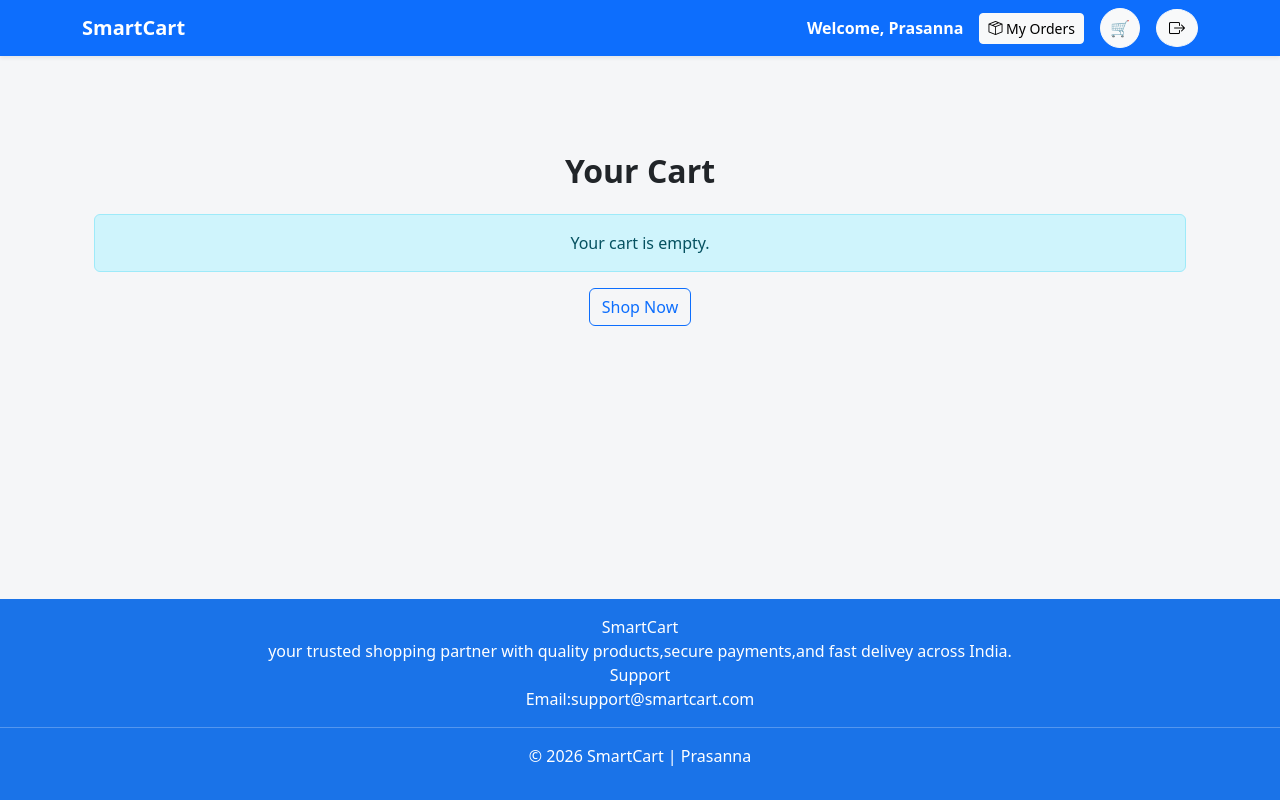
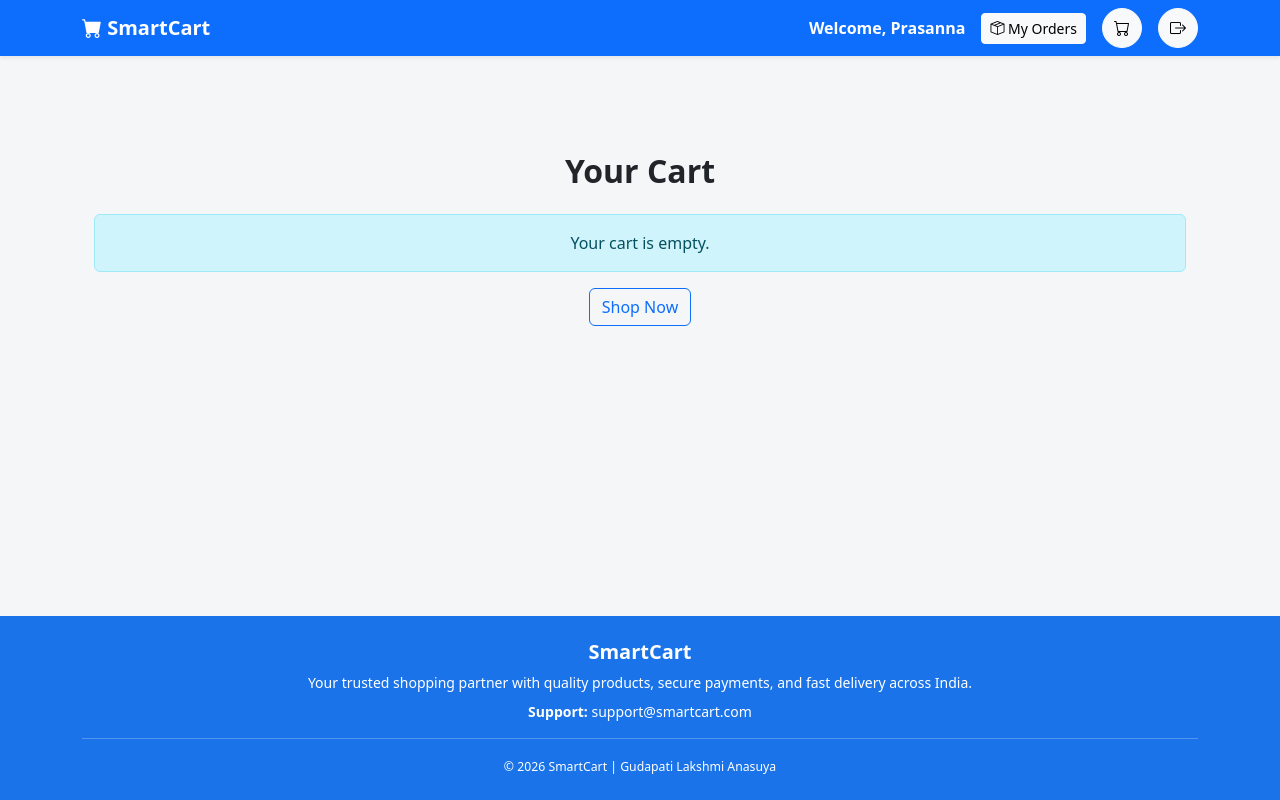
Before and after one commit to prasanna341/smartcartproject2, a Flask app: page /user/cart in a window 1280 px wide. Run offline with Flask 3, Linux system fonts and the light colour scheme; a user stored in the database is signed in; data comes from the database, SQL or seed files in the repository; data that the repository does not hold is empty.

Commit message:
initial commit

```diff
--- a/templates/base1.html
+++ b/templates/base1.html
@@ -2,11 +2,18 @@
 <html lang="en">
 <head>
     <meta charset="UTF-8">
+
+    <!-- ✅ IMPORTANT FOR RESPONSIVENESS -->
+    <meta name="viewport" content="width=device-width, initial-scale=1">
+
     <title>{% block title %}SmartCart{% endblock %}</title>
+
+    <!-- Bootstrap Icons -->
     <link rel="stylesheet" href="https://cdn.jsdelivr.net/npm/bootstrap-icons@1.11.1/font/bootstrap-icons.css">
 
     <!-- Bootstrap CSS -->
     <link href="https://cdn.jsdelivr.net/npm/bootstrap@5.3.2/dist/css/bootstrap.min.css" rel="stylesheet">
+
     <style>
         body {
             background-color: #f5f6f8;
@@ -21,53 +28,58 @@ body {
             transform: translateY(-6px);
             box-shadow: 0 12px 25px rgba(0,0,0,0.08);
         }
+
+        footer {
+            font-size: 14px;
+        }
     </style>
-
-
 </head>
 
 <body class="d-flex flex-column min-vh-100">
 
-<!-- USER NAVBAR -->
+<!-- ================= NAVBAR ================= -->
 
 <nav class="navbar navbar-expand-lg navbar-dark shadow-sm" style="background-color: #0d6efd;">
-
     <div class="container">
 
         <!-- Brand -->
         <a class="navbar-brand fw-bold text-white" href="/user/products">
-            SmartCart
+            <i class="bi bi-cart-fill"></i> SmartCart
         </a>
 
+        <!-- Mobile Toggle -->
         <button class="navbar-toggler" type="button" data-bs-toggle="collapse" data-bs-target="#navbarNav">
             <span class="navbar-toggler-icon"></span>
         </button>
 
-        <div class="collapse navbar-collapse justify-content-end" id="navbarNav">
-            <ul class="navbar-nav align-items-center">
+        <!-- ✅ EDITED NAVBAR CONTENT -->
+        <div class="collapse navbar-collapse" id="navbarNav">
 
             {% if session.get('user_id') %}
 
+            <ul class="navbar-nav ms-auto align-items-lg-center gap-lg-3 text-center text-lg-start">
+
                 <!-- Welcome -->
-                    <li class="nav-item me-3">
-                        <span class="fw-semibold text-white">
+                <li class="nav-item">
+                    <span class="fw-semibold text-white d-block py-2">
                         Welcome, {{ session['user_name'] }}
                     </span>
                 </li>
 
-                    <!-- My Orders Button -->
-                    <li class="nav-item me-3">
-                        <a href="/user/my-orders" class="btn btn-light btn-sm">
+                <!-- My Orders -->
+                <li class="nav-item">
+                    <a href="/user/my-orders" class="btn btn-light btn-sm w-100 w-lg-auto">
                         <i class="bi bi-box-seam"></i> My Orders
                     </a>
                 </li>
 
                 <!-- Cart -->
-                    <li class="nav-item me-3">
+                <li class="nav-item">
                     <a href="/user/cart"
-                           class="btn btn-light rounded-circle position-relative d-flex align-items-center justify-content-center"
-                           style="width:40px; height:40px;">
-                            🛒
+                       class="btn btn-light position-relative d-flex align-items-center justify-content-center"
+                       style="width:40px; height:40px; border-radius:50%;">
+                        <i class="bi bi-cart"></i>
+
                         {% if cart_count|default(0) > 0 %}
                         <span class="position-absolute top-0 start-100 translate-middle badge rounded-pill bg-danger">
                             {{ cart_count }}
@@ -76,55 +88,69 @@ body {
                     </a>
                 </li>
 
-                    <!-- ✅ OLD Logout Icon (Unchanged) -->
+                <!-- Logout -->
                 <li class="nav-item">
-                        <a href="/user-logout" class="btn btn-light rounded-circle">
+                    <a href="/user-logout"
+                       class="btn btn-light d-flex align-items-center justify-content-center"
+                       style="width:40px; height:40px; border-radius:50%;">
                         <i class="bi bi-box-arrow-right"></i>
                     </a>
                 </li>
 
+            </ul>
+
             {% else %}
 
-                    <li class="nav-item me-2">
-                        <a class="btn btn-light btn-sm px-3" href="/user/user-login">
+            <ul class="navbar-nav ms-auto gap-lg-2 text-center">
+
+                <li class="nav-item">
+                    <a class="btn btn-light btn-sm px-3 w-100 w-lg-auto" href="/user/user-login">
                         Login
                     </a>
                 </li>
 
                 <li class="nav-item">
-                        <a class="btn btn-light btn-sm px-3" href="/user-register">
+                    <a class="btn btn-light btn-sm px-3 w-100 w-lg-auto" href="/user-register">
                         Register
                     </a>
                 </li>
 
+            </ul>
+
             {% endif %}
 
-            </ul>
         </div>
     </div>
 </nav>
 
+<!-- ================= MAIN CONTENT ================= -->
 
-
-<!-- MAIN CONTENT -->
 <div class="container my-5">
     {% block content %}{% endblock %}
 </div>
 
-<!-- FOOTER -->
-<footer class="text-white text-center py-3 mt-auto" style="background-color:#1a73e8;">
-    <p class="mb-0 text-white">
+<!-- ================= FOOTER ================= -->
 
-        <center>SmartCart</center>
-        your trusted shopping partner with quality products,secure payments,and fast delivey across India.
-        <center>Support</center>
-        Email:support@smartcart.com
-        <hr>
-        © 2026 SmartCart | Prasanna
+<footer class="text-white text-center py-4 mt-auto" style="background-color:#1a73e8;">
+    <div class="container">
+        <h5 class="fw-bold mb-2">SmartCart</h5>
+
+        <p class="mb-2">
+            Your trusted shopping partner with quality products, secure payments,
+            and fast delivery across India.
         </p>
+
+        <p class="mb-2">
+            <strong>Support:</strong> support@smartcart.com
+        </p>
+
+        <hr class="border-light">
+
+        <small>© 2026 SmartCart | Gudapati Lakshmi Anasuya</small>
+    </div>
 </footer>
 
-
+<!-- Bootstrap JS -->
 <script src="https://cdn.jsdelivr.net/npm/bootstrap@5.3.2/dist/js/bootstrap.bundle.min.js"></script>
 
 </body>
```
Lines whose indentation alone changed are shown as unchanged.
